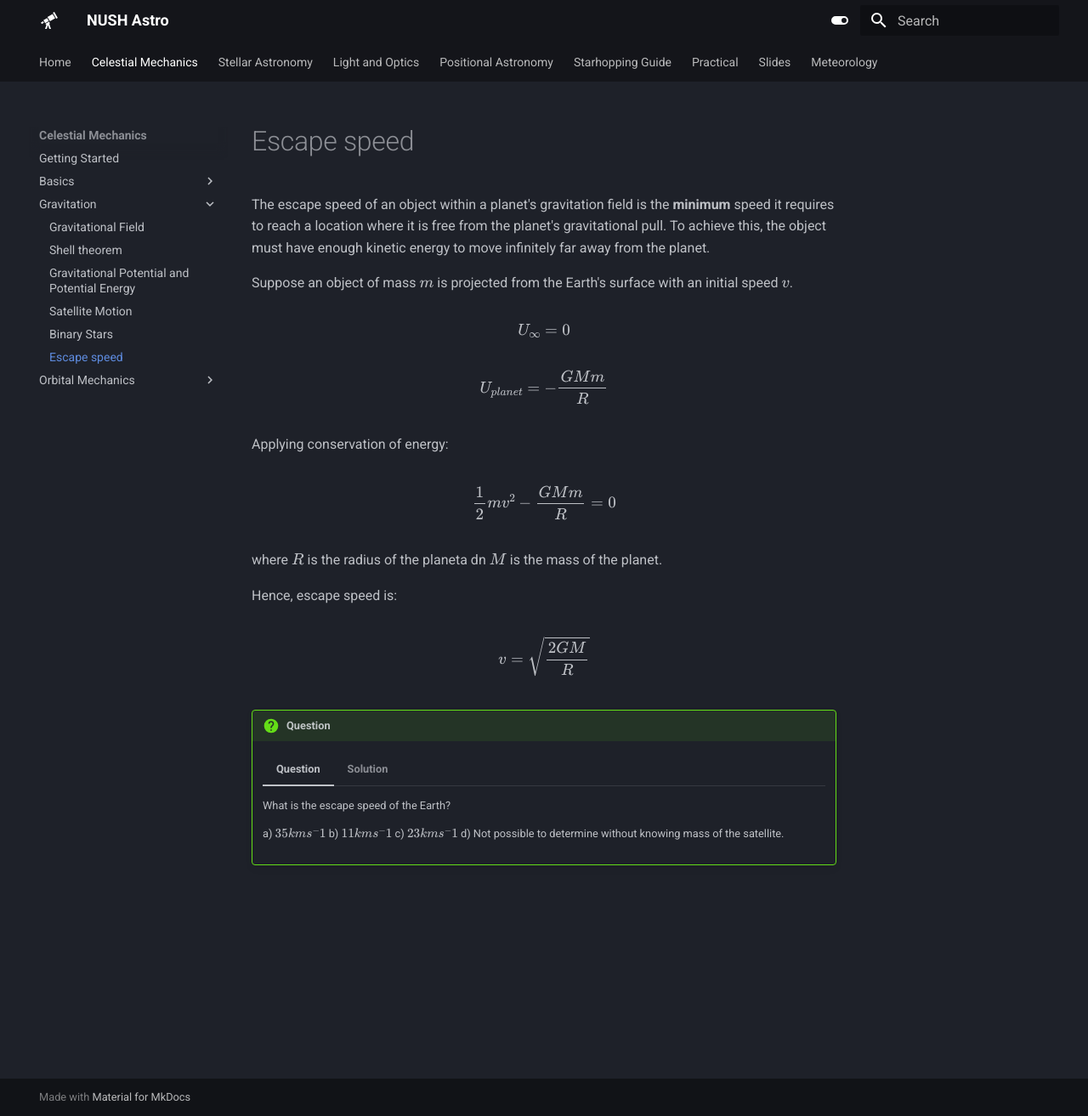
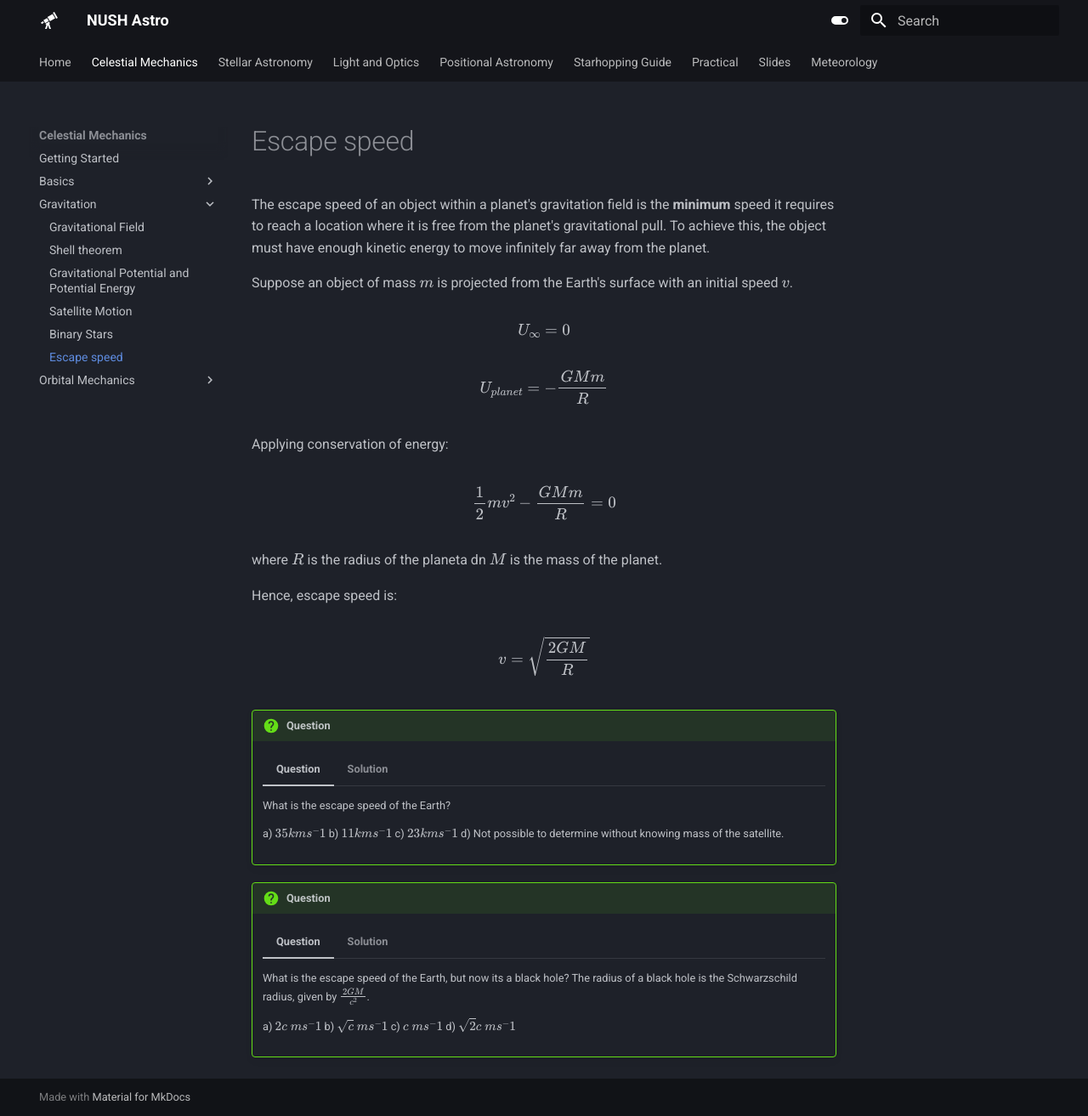
Before and after one commit to nushastro/website, an MkDocs documentation site: the page built from docs/celestial/gravitation/escape_velocity.md, in a window 1280 px wide and 1313 px high. Shown: the whole window at 85% size. Built offline with MkDocs 1.6.1 and Material for MkDocs 9.7.7, drawn with Linux system fonts in a browser that asks for light colours.

Commit message:
added black hole qn

```diff
--- a/docs/celestial/gravitation/escape_velocity.md
+++ b/docs/celestial/gravitation/escape_velocity.md
@@ -34,3 +34,34 @@ $$v=\sqrt{\frac{2GM}{R}}$$
         B.
 
         $$v=\sqrt{\frac{2GM}{R}}\approx11 km s^-1$$
+
+!!! Question
+
+    === "Question"
+
+        What is the escape speed of the Earth, but now its a black hole? The radius of a black hole is the Schwarzschild radius, given by $\frac{2GM}{c^2}$.
+
+        a) $2c \space ms^-1$
+        b) $\sqrt{c} \space ms^-1$
+        c) $c  \space ms^-1$
+        d) $\sqrt{2}c  \space ms^-1$
+
+    === "Solution"
+
+        C.
+
+        $v=\sqrt{\frac{2GM}{R}}$
+
+        The Schwarzschild radius is given by:
+
+        $$r=\frac{2GM}{c^2}$$
+
+        Hey that looks oddly similar. Rearranging:
+
+        $$v=\sqrt{c^2}=c$$
+
+        And so the escape speed of a black hole is famously the speed of light.
+
+        Another tangent:
+
+        The Schwarzschild radius was obtained by well, Schwarzschild as a solution to the Einstein field equations. However, Laplace found this quantity just by playing around with the escape speed formula and saw what the radius of an object would have to be such that light would be the minimum speed required to escape.
```
